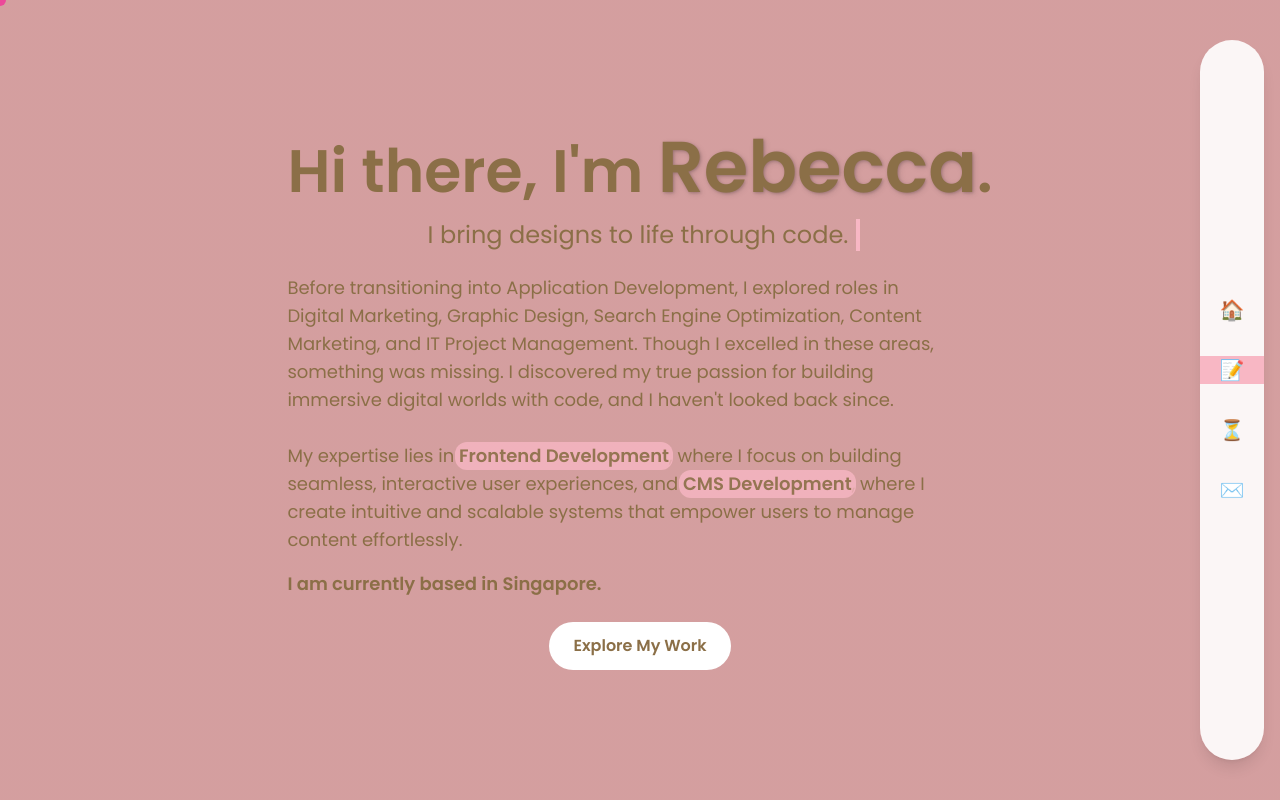
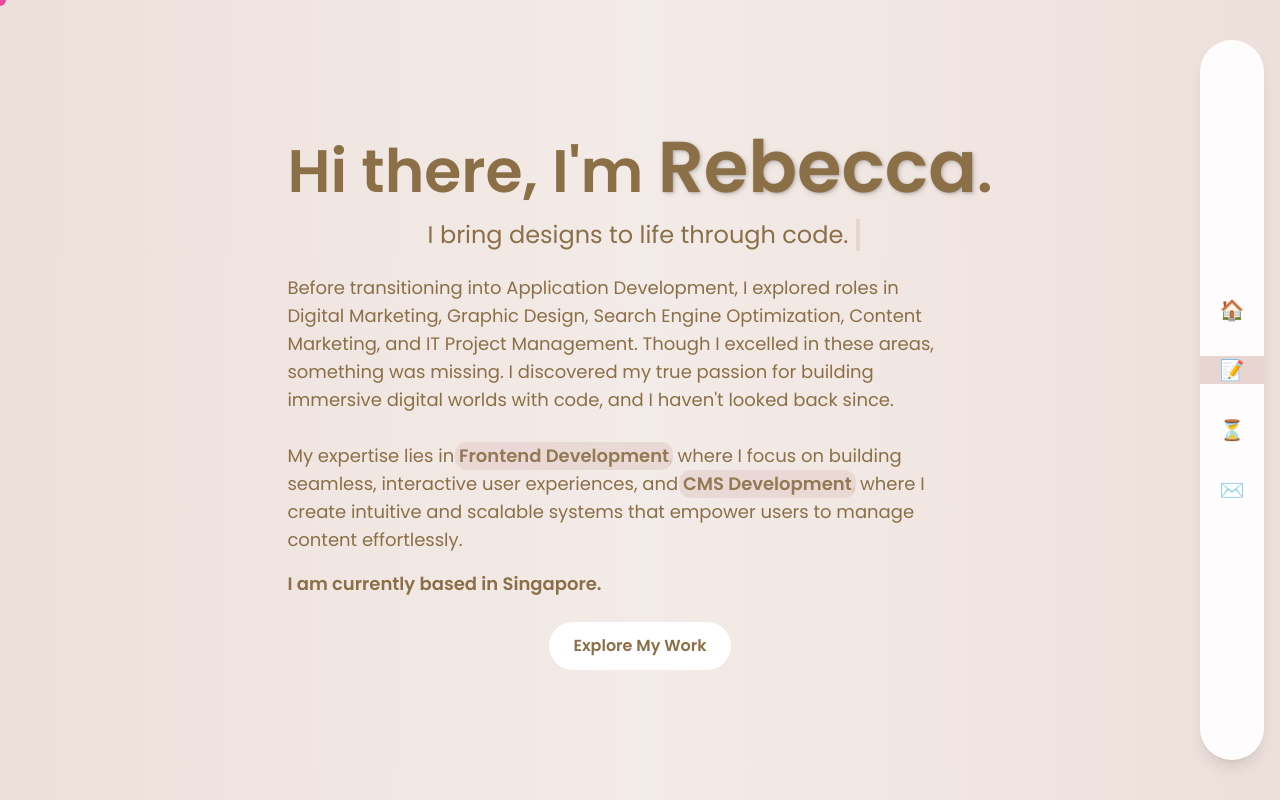
Before and after one commit to kebearry/rebecca-portfolio, a Next.js app: page / in a window 1280 px wide. Shown: the top 800 px of the page. Built offline with nearby package versions, Linux system fonts and the light colour scheme.

Commit message:
[Feature] Reskin of portfolio push BUILD

```diff
--- a/package.json
+++ b/package.json
@@ -3,7 +3,7 @@
   "version": "0.1.0",
   "private": true,
   "scripts": {
-    "dev": "next dev --turbopack",
+    "dev": "next dev",
     "build": "next build",
     "start": "next start",
     "lint": "next lint"
--- a/tailwind.config.ts
+++ b/tailwind.config.ts
@@ -24,10 +24,11 @@ export default {
         },
       },
       colors: {
-        primary: "#9e7a68", // Earthy Brown
-        secondary: "#F8B7C4", // Soft Pink
-        highlight: "#6FCF97", // Soft Green
-        hotpink: "#FF69B4", //Hot Pink,
+        primary: "#F5F0EB", // Light Beige/Off-White
+        secondary: "#E8D5D1", // Soft Pink/Beige
+        highlight: "#D4B5A0", // Warm Beige
+        accent: "#8B6F47", // Dark Brown for text
+        lightpink: "#F2E8E5", // Very Light Pink
         mutedpink: "#F9E4E7", //Muted Pink
         background: "var(--background)",
         foreground: "var(--foreground)",
```
